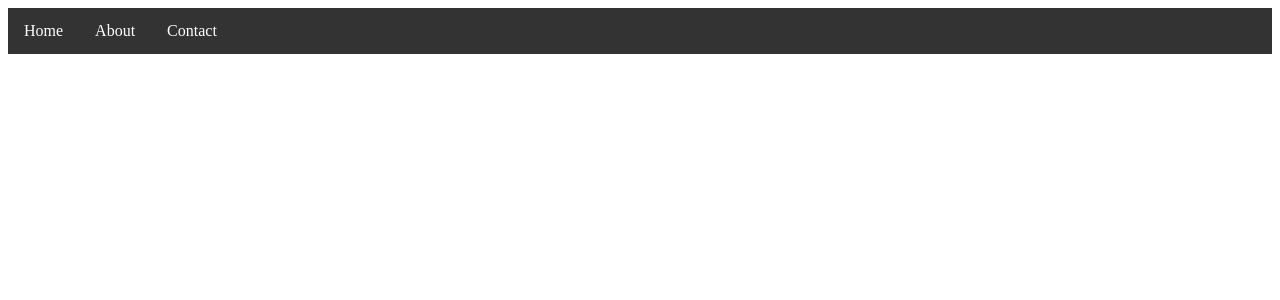
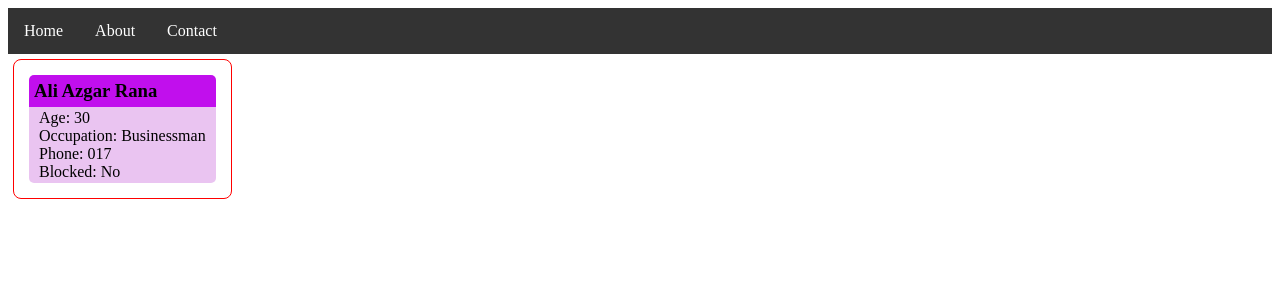
Before and after one commit to Raju875/cool-vue-vite, a Vue app: page /contact/details/1 in a window 1280 px wide. Before the commit this address had no page. Shown: the top 300 px of the page. Built offline with nearby package versions, Linux system fonts and the light colour scheme.

Commit message:
Contact detaiils page

```diff
--- a/src/components/Emit.vue
+++ b/src/components/contact/Button.vue
@@ -4,6 +4,9 @@
       Unblock
     </button>
     <button @click="provideInjectConsole(info)" v-else>Block</button>
+    <button>
+      <router-link :to="{ name: 'contact.details', params: {id: info.id} }">Details</router-link>
+    </button>
   </div>
 </template>
 
--- /dev/null
+++ b/src/components/contact/Details.vue
@@ -0,0 +1,74 @@
+<template>
+ <div class="row">
+      <div class="card col-2">
+        <div class="card-title">
+          <h3 class="title">{{ detailInfo.name }}</h3>
+        </div>
+        <div class="card-body">
+          <li>Age: {{ detailInfo.age }}</li>
+          <li>Occupation: {{ detailInfo.occupation }}</li>
+          <li>Phone: {{ detailInfo.phone }}</li>
+          <li>Blocked: {{ detailInfo.isBlocked ? 'Yes' : 'No'}}</li>
+        </div>
+      </div>
+    </div>
+</template>
+
+<script>
+import dataSource from '../../data.json';
+
+export default {
+  name: 'ContactDetails',
+  data() {
+    return {
+      detailInfo: '',
+    };
+  },
+  mounted() {
+      this.detailInfo = dataSource.infos.find(info => info.id === parseInt(this.$route.params.id));
+},
+};
+</script>
+
+<style scoped>
+.card {
+  border: 1px solid black;
+  display: inline-block;
+  border-radius: 8px;
+  margin: 5px;
+}
+.title {
+  margin: 0px;
+  padding: 5px;
+}
+.card-title {
+  /* display: inline-block; */
+  background: #c10fed;
+  border-top-left-radius: 5px;
+  border-top-right-radius: 5px;
+  overflow-x: hidden;
+}
+.card-body {
+  background: #eac4f1;
+  text-align: left;
+  padding: 2px 10px;
+  list-style: none;
+  border-bottom-left-radius: 5px;
+  border-bottom-right-radius: 5px;
+  /* overflow: auto; */
+  overflow-y: hidden;
+}
+
+/* grid system start */
+.row::after {
+  content: "";
+  clear: both;
+  display: table;
+}
+
+[class*="col-"] {
+  float: left;
+  padding: 15px;
+  border: 1px solid red;
+}
+</style>
--- a/src/components/ContactDetails.vue
+++ b/src/components/contact/List.vue
@@ -38,8 +38,8 @@
 
 <script>
 import Slot from "./Slot.vue";
-import Emit from "./Emit.vue";
-import CounterrMixin from "../mixins/counter.js"
+import Emit from "./Button.vue";
+import CounterrMixin from "../../mixins/counter.js"
 
 export default {
   components: {
--- /dev/null
+++ b/src/data.json
@@ -0,0 +1,148 @@
+{
+  "infos": [
+    {
+      "id": 1,
+      "name": "Ali Azgar Rana",
+      "age": 30,
+      "occupation": "Businessman",
+      "phone": "017",
+      "isBlocked": false
+    },
+    {
+      "id": 2,
+      "name": "Mohammad Al Amin Raju Dottry",
+      "age": 29,
+      "occupation": "Software Engineer",
+      "phone": "016",
+      "isBlocked": false
+    },
+    {
+      "id": 3,
+      "name": "Ariful Islam Raj",
+      "age": 19,
+      "occupation": "Student",
+      "phone": "018",
+      "isBlocked": false
+    },
+    {
+      "id": 4,
+      "name": "Ali Azgar Rana",
+      "age": 30,
+      "occupation": "Businessman",
+      "phone": "017",
+      "isBlocked": false
+    },
+    {
+      "id": 5,
+      "name": "Al Amin Raju",
+      "age": 29,
+      "occupation": "Software Engineer",
+      "phone": "016",
+      "isBlocked": false
+    },
+    {
+      "id": 6,
+      "name": "Ariful Islam Raj",
+      "age": 19,
+      "occupation": "Student",
+      "phone": "018",
+      "isBlocked": false
+    },
+    {
+      "id": 7,
+      "name": "Ali Azgar Rana",
+      "age": 30,
+      "occupation": "Businessman",
+      "phone": "017",
+      "isBlocked": false
+    },
+    {
+      "id": 8,
+      "name": "Al Amin Raju",
+      "age": 29,
+      "occupation": "Software Engineer",
+      "phone": "016",
+      "isBlocked": false
+    },
+    {
+      "id": 9,
+      "name": "Ariful Islam Raj",
+      "age": 19,
+      "occupation": "Student",
+      "phone": "018",
+      "isBlocked": false
+    },
+    {
+      "id": 10,
+      "name": "Ali Azgar Rana",
+      "age": 30,
+      "occupation": "Businessman",
+      "phone": "017",
+      "isBlocked": false
+    },
+    {
+      "id": 11,
+      "name": "Al Amin Raju",
+      "age": 29,
+      "occupation": "Software Engineer",
+      "phone": "016",
+      "isBlocked": false
+    },
+    {
+      "id": 12,
+      "name": "Ariful Islam Raj",
+      "age": 19,
+      "occupation": "Student",
+      "phone": "018",
+      "isBlocked": false
+    },
+    {
+      "id": 13,
+      "name": "Ali Azgar Rana",
+      "age": 30,
+      "occupation": "Businessman",
+      "phone": "017",
+      "isBlocked": false
+    },
+    {
+      "id": 14,
+      "name": "Al Amin Raju",
+      "age": 29,
+      "occupation": "Software Engineer",
+      "phone": "016",
+      "isBlocked": false
+    },
+    {
+      "id": 15,
+      "name": "Ariful Islam Raj",
+      "age": 19,
+      "occupation": "Student",
+      "phone": "018",
+      "isBlocked": false
+    },
+    {
+      "id": 16,
+      "name": "Ali Azgar Rana",
+      "age": 30,
+      "occupation": "Businessman",
+      "phone": "017",
+      "isBlocked": false
+    },
+    {
+      "id": 17,
+      "name": "Al Amin Raju",
+      "age": 29,
+      "occupation": "Software Engineer",
+      "phone": "016",
+      "isBlocked": false
+    },
+    {
+      "id": 18,
+      "name": "Ariful Islam Raj",
+      "age": 19,
+      "occupation": "Student",
+      "phone": "018",
+      "isBlocked": false
+    }
+  ]
+}
--- a/src/main.js
+++ b/src/main.js
@@ -6,7 +6,4 @@ var app = createApp(App);
 
 app.use(router);
 
-// Global  compmonent register
-// app.component("ContactDetails", ContactDetails);
-
 app.mount("#app");
--- a/src/views/Contact.vue
+++ b/src/views/Contact.vue
@@ -1,166 +1,22 @@
 <template>
     <div class="contact">
-        <Contact :contact-infos="infos"></Contact>
+        <ContactList :contact-infos="infos"></ContactList>
     </div>
 </template>
 
 <script lang="ts">
-import ContactDetails from '../components/ContactDetails.vue';
+import dataSource from '../data.json';
+import ContactList from '../components/contact/List.vue';
 
 export default {
   components: {
-    Contact: ContactDetails,
+    ContactList: ContactList,
   },
   data() {
     return {
       msg: "Hi! I am vue cli.",
       statusUpdateMessage: "Status updated successfully.",
-      infos: [
-        {
-          id: 1,
-          name: "Ali Azgar Rana",
-          age: 30,
-          occupation: "Businessman",
-          phone: "017",
-          isBlocked: false,
-        },
-        {
-          id: 2,
-          name: "Mohammad Al Amin Raju Dottry",
-          age: 29,
-          occupation: "Software Engineer",
-          phone: "016",
-          isBlocked: false,
-        },
-        {
-          id: 3,
-          name: "Ariful Islam Raj",
-          age: 19,
-          occupation: "Student",
-          phone: "018",
-          isBlocked: false,
-        },
-        {
-          id: 4,
-          name: "Ali Azgar Rana",
-          age: 30,
-          occupation: "Businessman",
-          phone: "017",
-          isBlocked: false,
-        },
-        {
-          id: 5,
-          name: "Al Amin Raju",
-          age: 29,
-          occupation: "Software Engineer",
-          phone: "016",
-          isBlocked: false,
-        },
-        {
-          id: 6,
-          name: "Ariful Islam Raj",
-          age: 19,
-          occupation: "Student",
-          phone: "018",
-          isBlocked: false,
-        },
-        {
-          id: 7,
-          name: "Ali Azgar Rana",
-          age: 30,
-          occupation: "Businessman",
-          phone: "017",
-          isBlocked: false,
-        },
-        {
-          id: 8,
-          name: "Al Amin Raju",
-          age: 29,
-          occupation: "Software Engineer",
-          phone: "016",
-          isBlocked: false,
-        },
-        {
-          id: 9,
-          name: "Ariful Islam Raj",
-          age: 19,
-          occupation: "Student",
-          phone: "018",
-          isBlocked: false,
-        },
-        {
-          id: 10,
-          name: "Ali Azgar Rana",
-          age: 30,
-          occupation: "Businessman",
-          phone: "017",
-          isBlocked: false,
-        },
-        {
-          id: 11,
-          name: "Al Amin Raju",
-          age: 29,
-          occupation: "Software Engineer",
-          phone: "016",
-          isBlocked: false,
-        },
-        {
-          id: 12,
-          name: "Ariful Islam Raj",
-          age: 19,
-          occupation: "Student",
-          phone: "018",
-          isBlocked: false,
-        },
-        {
-          id: 13,
-          name: "Ali Azgar Rana",
-          age: 30,
-          occupation: "Businessman",
-          phone: "017",
-          isBlocked: false,
-        },
-        {
-          id: 14,
-          name: "Al Amin Raju",
-          age: 29,
-          occupation: "Software Engineer",
-          phone: "016",
-          isBlocked: false,
-        },
-        {
-          id: 15,
-          name: "Ariful Islam Raj",
-          age: 19,
-          occupation: "Student",
-          phone: "018",
-          isBlocked: false,
-        },
-        {
-          id: 16,
-          name: "Ali Azgar Rana",
-          age: 30,
-          occupation: "Businessman",
-          phone: "017",
-          isBlocked: false,
-        },
-        {
-          id: 17,
-          name: "Al Amin Raju",
-          age: 29,
-          occupation: "Software Engineer",
-          phone: "016",
-          isBlocked: false,
-        },
-        {
-          id: 18,
-          name: "Ariful Islam Raj",
-          age: 19,
-          occupation: "Student",
-          phone: "018",
-          isBlocked: false,
-        },
-      ],
+      infos: dataSource.infos,
     };
   },
 
```
Also changed, not shown: src/router/index.js (+5 -3 lines), src/components/contact/Slot.vue (renamed from src/components/Slot.vue).
